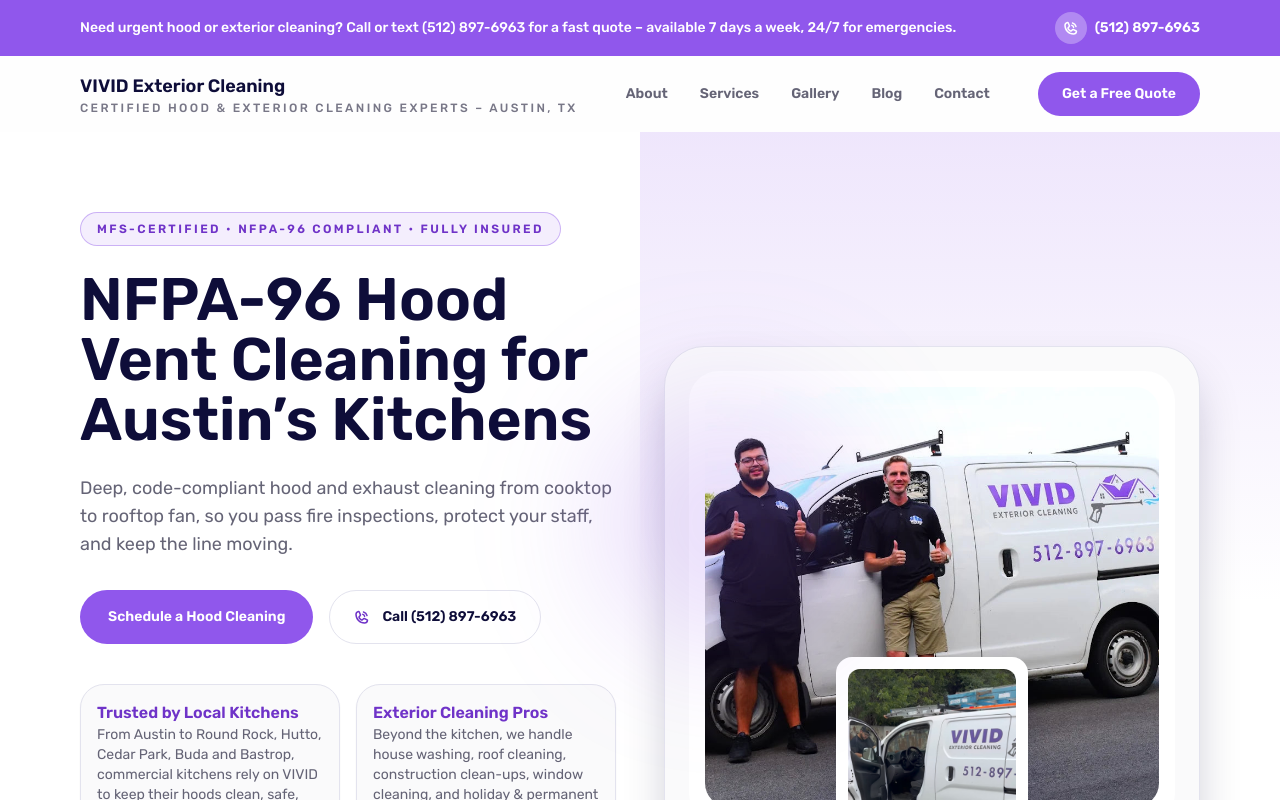
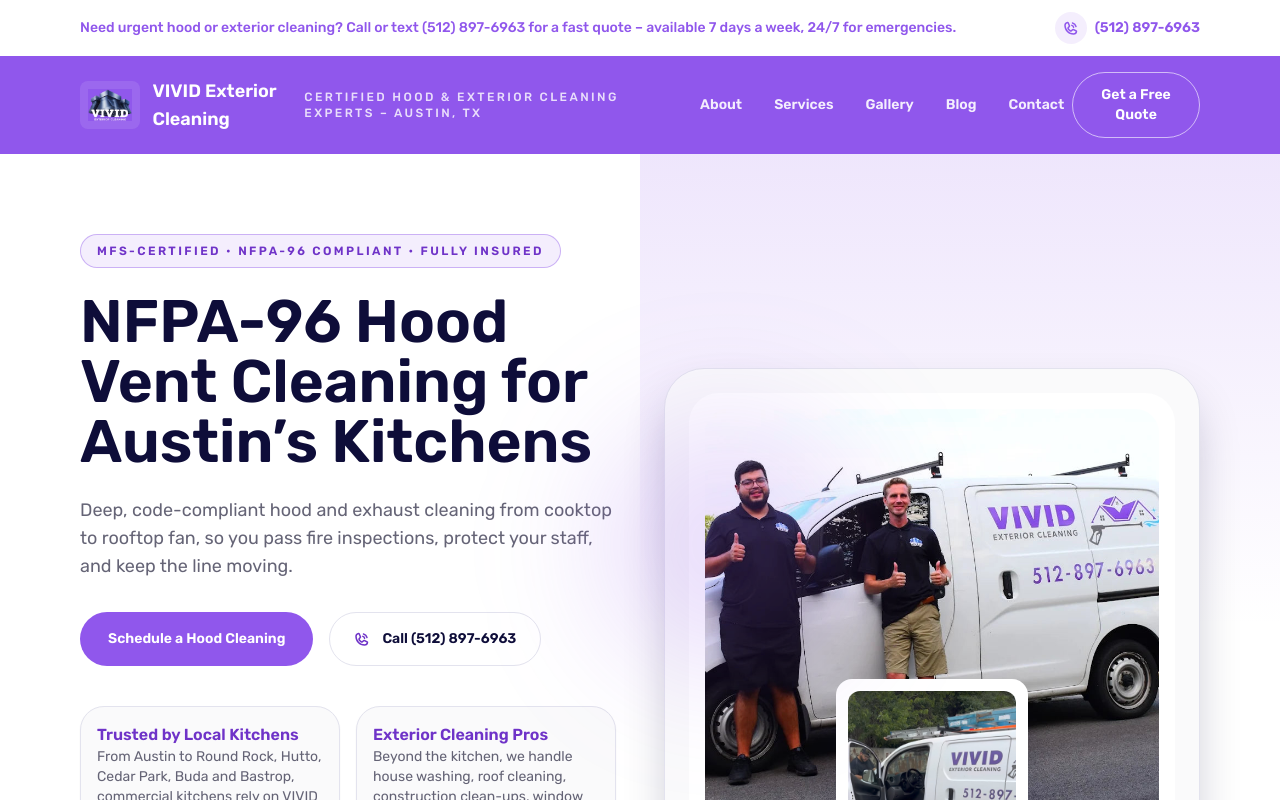
Before and after one commit to ZeeshanWaheed11/vivideteriorcleaning, a React (Vite) app: page / in a window 1280 px wide. Shown: the top 800 px of the page. Built offline with nearby package versions, Linux system fonts and the light colour scheme.

Commit message:
style: update branding with logo and navbar colors

```diff
--- a/src/components/Footer.tsx
+++ b/src/components/Footer.tsx
@@ -18,7 +18,11 @@ const Footer = () => {
     <footer className="bg-white pb-10 pt-16 text-midnight">
       <div className="mx-auto grid max-w-6xl gap-10 px-4 md:grid-cols-4">
         <div className="space-y-4">
-          <p className="text-xl font-semibold text-midnight">{brandInfo.name}</p>
+          <img
+            src="/assets/logo-vivid.png"
+            alt={brandInfo.name}
+            className="h-12 w-auto rounded-lg bg-accent/10 p-2"
+          />
           <p className="text-sm text-coal/70">{footerContent.tagline}</p>
         </div>
         <div>
--- a/src/components/Navbar.tsx
+++ b/src/components/Navbar.tsx
@@ -25,22 +25,27 @@ const Navbar = () => {
 
   return (
     <header
-      className={`sticky top-0 z-40 transition-all duration-500 ${
-        scrolled ? "bg-white/95 shadow-md backdrop-blur" : "bg-white/80"
+      className={`sticky top-0 z-40 bg-accent transition-all duration-500 ${
+        scrolled ? "shadow-md" : ""
       }`}
     >
-      <div className="mx-auto flex max-w-6xl flex-col gap-2 px-4 py-4 lg:flex-row lg:items-center lg:justify-between">
-        <a href="#hero" className="flex flex-col text-midnight">
+      <div className="mx-auto flex max-w-6xl flex-col gap-2 px-4 py-4 text-white lg:flex-row lg:items-center lg:justify-between">
+        <a href="#hero" className="flex items-center gap-3">
+          <img
+            src="/assets/logo-vivid.png"
+            alt={brandInfo.name}
+            className="h-12 w-auto rounded-lg bg-white/10 p-2"
+          />
           <span className="text-lg font-semibold">{brandInfo.name}</span>
-          <span className="text-xs font-medium uppercase tracking-[0.2em] text-coal/70">
-            {brandInfo.tagline}
-          </span>
         </a>
-        <nav className="hidden items-center gap-8 text-sm font-semibold text-coal/80 lg:flex">
+        <p className="text-xs font-medium uppercase tracking-[0.2em] text-white/80">
+          {brandInfo.tagline}
+        </p>
+        <nav className="hidden items-center gap-8 text-sm font-semibold text-white/90 lg:flex">
           {navLinks.map((link) => (
             <button
               key={link.label}
-              className="transition hover:text-accent2"
+              className="transition hover:text-white"
               onClick={() => handleAnchorClick(link.href)}
             >
               {link.label}
@@ -50,7 +55,7 @@ const Navbar = () => {
         <div className="hidden lg:flex">
           <button
             onClick={() => handleAnchorClick("#contact")}
-            className="rounded-full bg-accent px-6 py-3 text-sm font-semibold text-white transition hover:-translate-y-0.5"
+            className="rounded-full border border-white/60 px-6 py-3 text-sm font-semibold text-white transition hover:-translate-y-0.5"
           >
             Get a Free Quote
           </button>
@@ -61,9 +66,9 @@ const Navbar = () => {
           aria-label="Toggle navigation menu"
         >
           {menuOpen ? (
-            <PiXBold className="text-2xl text-midnight" />
+            <PiXBold className="text-2xl text-white" />
           ) : (
-            <PiListBold className="text-2xl text-midnight" />
+            <PiListBold className="text-2xl text-white" />
           )}
         </button>
       </div>
--- a/src/components/TopBar.tsx
+++ b/src/components/TopBar.tsx
@@ -8,17 +8,17 @@ const TopBar = () => {
       initial={{ opacity: 0, y: -20 }}
       animate={{ opacity: 1, y: 0 }}
       transition={{ duration: 0.6 }}
-      className="bg-accent text-white text-xs sm:text-sm"
+      className="bg-white text-accent text-xs sm:text-sm"
     >
       <div className="mx-auto flex max-w-6xl flex-col gap-2 px-4 py-3 text-center font-medium sm:flex-row sm:items-center sm:justify-between sm:text-left">
         <span>{topBarCopy.message}</span>
         <a
           href={`tel:${topBarCopy.phone.replace(/[^\d]/g, "")}`}
-          className="flex items-center justify-center gap-2 text-sm font-semibold text-white sm:justify-start"
+          className="flex items-center justify-center gap-2 text-sm font-semibold text-accent sm:justify-start"
           aria-label="Call VIVID Exterior Cleaning"
         >
-          <span className="rounded-full bg-white/30 p-2">
-            <PiPhoneCallBold className="text-base text-white" />
+          <span className="rounded-full bg-accent/10 p-2">
+            <PiPhoneCallBold className="text-base text-accent" />
           </span>
           {topBarCopy.phone}
         </a>
```
Also changed, not shown: public/assets/logo-vivid.png (added).
